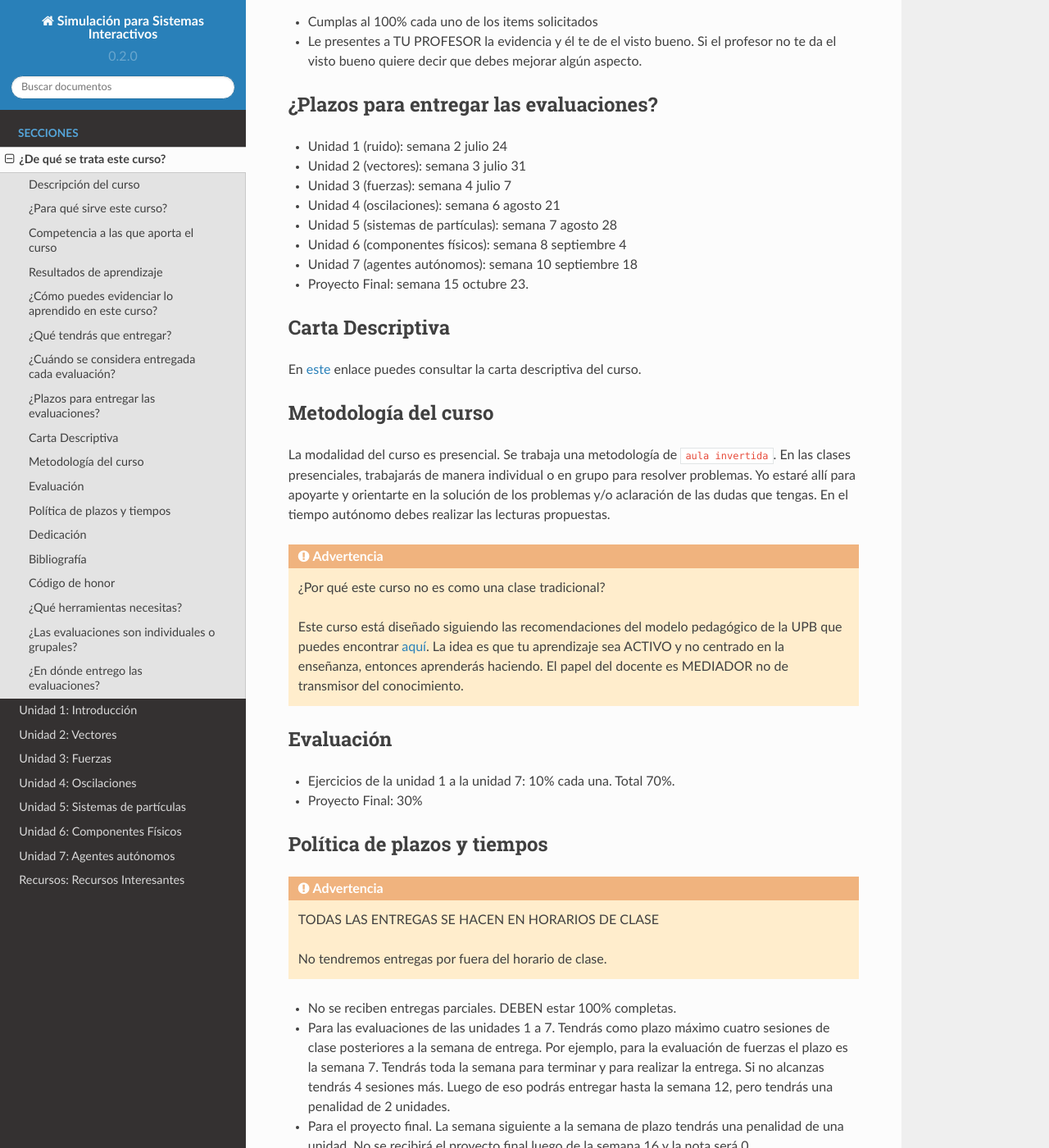
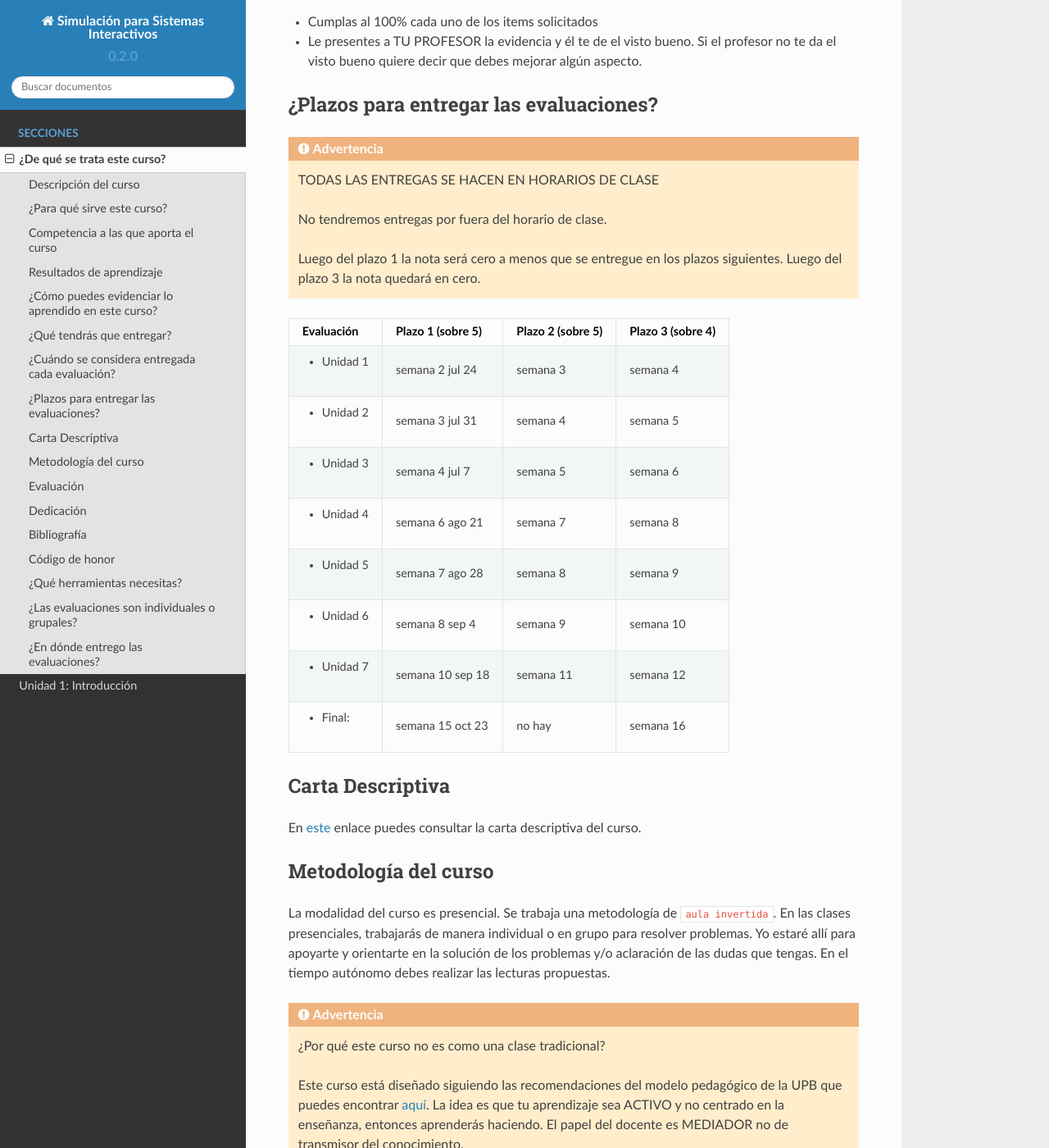
Before and after one commit to mgarcial/SimulacionInteractivos, a Sphinx documentation site: the page built from docs/_intro/intro.rst, in a window 1280 px wide and 1400 px high, scrolled down 2030 px. Shown: the whole window at 82% size. Built offline with Sphinx 7.4.7 and the Read the Docs theme 2.0.0, drawn with Linux system fonts in a browser that asks for light colours; some of the changed text lies outside the part shown.

Commit message:
Update deadlines

```diff
--- a/docs/_intro/intro.rst
+++ b/docs/_intro/intro.rst
@@ -95,20 +95,32 @@ Las evaluaciones de cada unidad se considerarán entregadas cuando:
 ¿Plazos para entregar las evaluaciones?
 -------------------------------------------------------
 
-* Unidad 1 (ruido): semana 2 julio 24
-* Unidad 2 (vectores): semana 3 julio 31
-* Unidad 3 (fuerzas): semana 4 julio 7
-* Unidad 4 (oscilaciones): semana 6 agosto 21
-* Unidad 5 (sistemas de partículas): semana 7 agosto 28
-* Unidad 6 (componentes físicos): semana 8 septiembre 4
-* Unidad 7 (agentes autónomos): semana 10 septiembre 18
-* Proyecto Final: semana 15 octubre 23.
+.. warning:: TODAS LAS ENTREGAS SE HACEN EN HORARIOS DE CLASE
+
+  No tendremos entregas por fuera del horario de clase.
+
+  Luego del plazo 1 la nota será cero a menos que se entregue
+  en los plazos siguientes. Luego del plazo 3 la nota quedará en
+  cero.
+
+=========== =================  ================= ==================
+Evaluación  Plazo 1 (sobre 5)  Plazo 2 (sobre 5) Plazo 3 (sobre 4)
+=========== =================  ================= ==================
+* Unidad 1  semana 2 jul 24    semana 3          semana 4
+* Unidad 2  semana 3 jul 31    semana 4          semana 5
+* Unidad 3  semana 4 jul 7     semana 5          semana 6
+* Unidad 4  semana 6 ago 21    semana 7          semana 8
+* Unidad 5  semana 7 ago 28    semana 8          semana 9
+* Unidad 6  semana 8 sep 4     semana 9          semana 10
+* Unidad 7  semana 10 sep 18   semana 11         semana 12
+* Final:    semana 15 oct 23   no hay            semana 16
+=========== =================  ================= ==================
 
 Carta Descriptiva
 -------------------
 
-En `este <https://github.com/juanferfranco/SimulacionInteractivos/raw/main/docs/_static/carta2023-20.xlsm>`__ enlace puedes
-consultar la carta descriptiva del curso.
+En `este <https://github.com/juanferfranco/SimulacionInteractivos/raw/main/docs/_static/carta2023-20.xlsm>`__
+enlace puedes consultar la carta descriptiva del curso.
 
 Metodología del curso
 -----------------------------------
@@ -131,29 +143,6 @@ Evaluación
 
 * Ejercicios de la unidad 1 a la unidad 7: 10% cada una. Total 70%.
 * Proyecto Final: 30%
-
-Política de plazos y tiempos
------------------------------
-
-.. warning:: TODAS LAS ENTREGAS SE HACEN EN HORARIOS DE CLASE
-
-  No tendremos entregas por fuera del horario de clase.
-
-* No se reciben entregas parciales. DEBEN estar 100% completas.
-* Para las evaluaciones de las unidades 1 a 7. Tendrás como
-  plazo máximo cuatro sesiones de clase posteriores a la semana
-  de entrega. Por ejemplo,  para la evaluación de fuerzas
-  el plazo es la semana 7. Tendrás toda la semana para terminar
-  y para realizar la entrega. Si no alcanzas tendrás 4 sesiones más.
-  Luego de eso podrás entregar hasta la semana 12, pero tendrás una
-  penalidad de 2 unidades.
-* Para el proyecto final. La semana siguiente a la semana de plazo
-  tendrás una penalidad de una unidad. No se recibirá el proyecto
-  final luego de la semana 16 y la nota será 0.
-
-¿Qué pasa si aún no recibes el visto bueno de tu profe? Te reportaré
-en el sistema un 0 hasta que podamos hacer el ajuste en función de
-los plazos indicados.
 
 Dedicación
 -----------
@@ -199,10 +188,6 @@ Para realizar el trabajo de cada unidad se espera que hagas lo siguiente:
 TODOS las evidencias de la evaluación del curso las debes presentar
 de manera INDIVIDUAL, en tu propio repositorio.
 
-Para las unidades 1 a 7:
-
-* Las evaluaciones son individuales.
-
 Para el trabajo final:
 
 * La solución del trabajo final la puedes hacer desde una hasta tres personas máximo.
--- a/docs/index.rst
+++ b/docs/index.rst
@@ -14,6 +14,7 @@ Créditos y horas totales del curso: 2 créditos - 96 horas totales
 
    ¿De qué se trata este curso? <_intro/intro>
    Unidad 1: Introducción <_unidad1/unidad1>
+..
    Unidad 2: Vectores <_unidad2/unidad2>
    Unidad 3: Fuerzas <_unidad3/unidad3>
    Unidad 4: Oscilaciones <_unidad4/unidad4>
```
Also changed, not shown: other parts of docs/_intro/intro.rst (+1 -1 lines).
